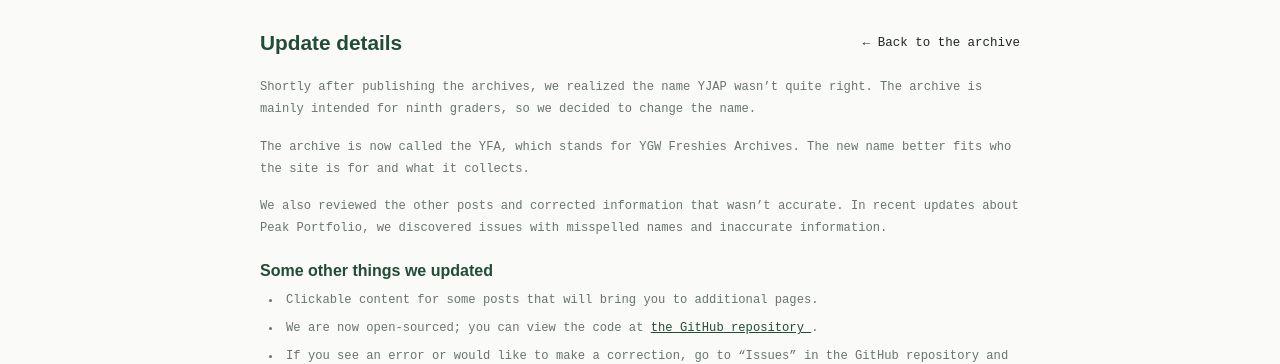
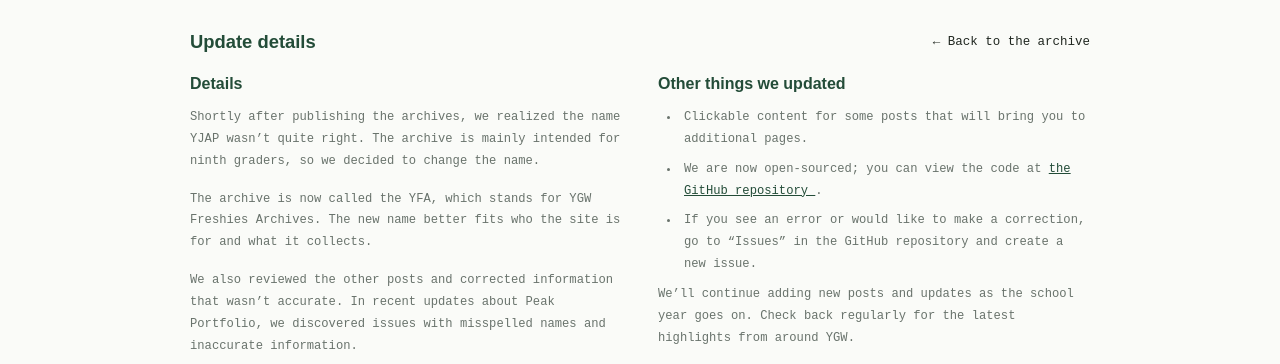
Before and after one commit to developerSussyCat/YJAP, a plain HTML site: page details/update.html in a window 1280 px wide. Shown: the part 589-953 px from the top of the page. Drawn offline with Linux system fonts and the light colour scheme.

Commit message:
Refactor article layout and update content
Updated styles and structure of the article section to improve layout and readability. Adjusted font sizes and corrected content for clarity.

```diff
--- a/details/update.html
+++ b/details/update.html
@@ -9,7 +9,6 @@
     :root {
       --green: #356b50;
       --green-dark: #234c38;
-      --green-soft: #eaf0e9;
       --ink: #202720;
       --muted: #69736c;
       --line: #e1e7df;
@@ -112,11 +111,10 @@
       color: var(--green-dark);
       font-family: var(--heading);
       font-size: clamp(4rem, 12vw, 7rem);
-      font-weight: 400;
     }
 
     .article-topline {
-      max-width: 760px;
+      max-width: 900px;
       margin: 0 auto 22px;
       display: flex;
       align-items: center;
@@ -128,7 +126,7 @@
       margin: 0;
       color: var(--green-dark);
       font-family: var(--heading);
-      font-size: 1.3rem;
+      font-size: 1.15rem;
     }
 
     .back-link {
@@ -139,40 +137,42 @@
     }
 
     .article-columns {
-      display: block;
-      max-width: 760px;
+      max-width: 900px;
       margin: 0 auto;
+      display: grid;
+      grid-template-columns: 1fr 1fr;
+      gap: 36px;
     }
 
-    .article-columns h3 {
-      margin: 22px 0 10px;
+    .article-column h2 {
+      margin: 0 0 14px;
       color: var(--green-dark);
       font-family: var(--heading);
       font-size: 1rem;
     }
 
-    .article-columns p,
-    .article-columns ul {
+    .article-column p,
+    .article-column ul {
       color: var(--muted);
       font-size: .76rem;
       line-height: 1.8;
     }
 
-    .article-columns p {
+    .article-column p {
       margin: 0 0 16px;
     }
 
-    .article-columns ul {
-      margin: 0 0 18px;
+    .article-column ul {
+      margin: 0;
       padding-left: 22px;
     }
 
-    .article-columns li {
-      margin-bottom: 6px;
+    .article-column li {
+      margin-bottom: 8px;
       padding-left: 4px;
     }
 
-    .article-columns a {
+    .article-column a {
       color: var(--green-dark);
       overflow-wrap: anywhere;
     }
@@ -197,6 +197,11 @@
 
       .article-image {
         min-height: 190px;
+      }
+
+      .article-columns {
+        grid-template-columns: 1fr;
+        gap: 28px;
       }
     }
 
@@ -242,6 +247,9 @@
     </div>
 
     <article class="article-columns">
+      <section class="article-column">
+        <h2>Details</h2>
+
         <p>
           Shortly after publishing the archives, we realized the name YJAP
           wasn’t quite right. The archive is mainly intended for ninth graders,
@@ -259,8 +267,10 @@
           wasn’t accurate. In recent updates about Peak Portfolio, we discovered
           issues with misspelled names and inaccurate information.
         </p>
+      </section>
 
-      <h3>Some other things we updated</h3>
+      <section class="article-column">
+        <h2>Other things we updated</h2>
 
         <ul>
           <li>
@@ -279,13 +289,10 @@
         </ul>
 
         <p>
-        You can return to the archive using the link above. We’ll continue
-        adding new posts and updates as the school year goes on. Make sure to check regularly, as updates will come weekly.
-      </p>
-
-      <p>
+          We’ll continue adding new posts and updates as the school year goes on.
           Check back regularly for the latest highlights from around YGW.
         </p>
+      </section>
     </article>
   </main>
 
```
Lines whose indentation alone changed are shown as unchanged.
